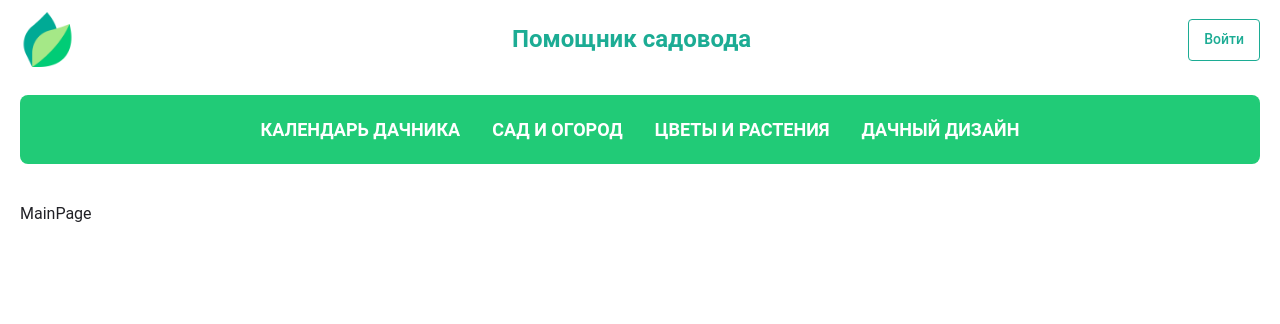
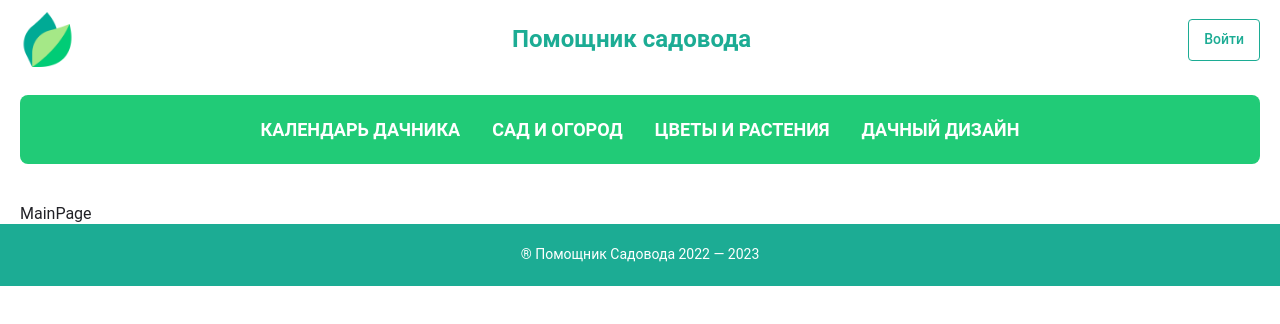
Before and after one commit to kkvotinova/Gardener-Guide, a React (Create React App) app: page / in a window 1280 px wide. Shown: the top 324 px of the page. Built offline with nearby package versions, Linux system fonts and the light colour scheme.

Commit message:
feat: Добавила футер

```diff
--- a/src/components/ContentWrapper/ContentWrapper.tsx
+++ b/src/components/ContentWrapper/ContentWrapper.tsx
@@ -2,6 +2,7 @@ import { Outlet } from 'react-router-dom';
 
 import NavBar from '@/components/NavBar/NavBar';
 import Header from '@/components/Header';
+import Footer from '@/components/Footer';
 import { StyledContentWrapper } from '@/components/ContentWrapper/ContentWrapperStyled';
 
 const ContentWrapper = () => {
@@ -9,8 +10,8 @@ const ContentWrapper = () => {
     <StyledContentWrapper>
       <Header />
       <NavBar />
-
       <Outlet />
+      <Footer />
     </StyledContentWrapper>
   );
 };
--- /dev/null
+++ b/src/components/Footer/Footer.tsx
@@ -0,0 +1,15 @@
+import { Typography } from '@mui/material';
+
+import { StyledFooter } from '@/components/Footer/FooterStyled';
+
+const Footer = () => {
+  return (
+    <StyledFooter>
+      <Typography variant='body2' color='white'>
+        ® Помощник Садовода 2022 — 2023
+      </Typography>
+    </StyledFooter>
+  );
+};
+
+export default Footer;
--- /dev/null
+++ b/src/components/Footer/FooterStyled.ts
@@ -0,0 +1,15 @@
+import { styled } from '@mui/material';
+
+export const StyledFooter = styled('footer')`
+  padding: 20px 0;
+  width: 100%;
+
+  display: flex;
+  align-items: center;
+  justify-content: center;
+
+  right: 0;
+  position: absolute;
+
+  background-color: ${({ theme }) => theme.palette.primary.dark};
+`;
--- /dev/null
+++ b/src/components/Footer/index.ts
@@ -0,0 +1,2 @@
+import Footer from '@/components/Footer/Footer';
+export default Footer;
--- a/src/components/Header/HeaderStyled.ts
+++ b/src/components/Header/HeaderStyled.ts
@@ -1,6 +1,6 @@
 import { Button, styled } from '@mui/material';
 
-export const StyledHeader = styled('div')`
+export const StyledHeader = styled('header')`
   margin: 12px 0 28px;
 
   display: flex;
```
